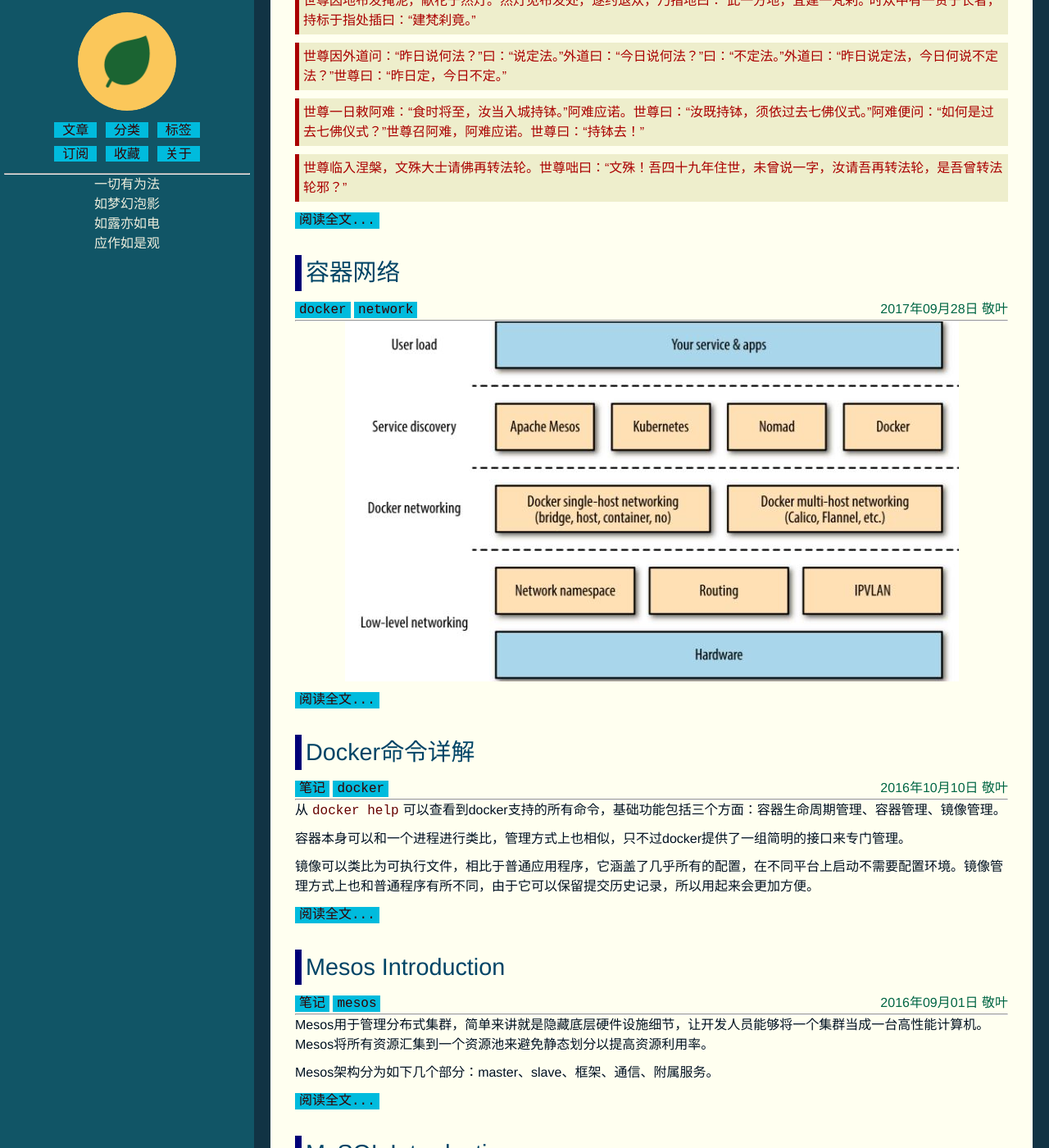
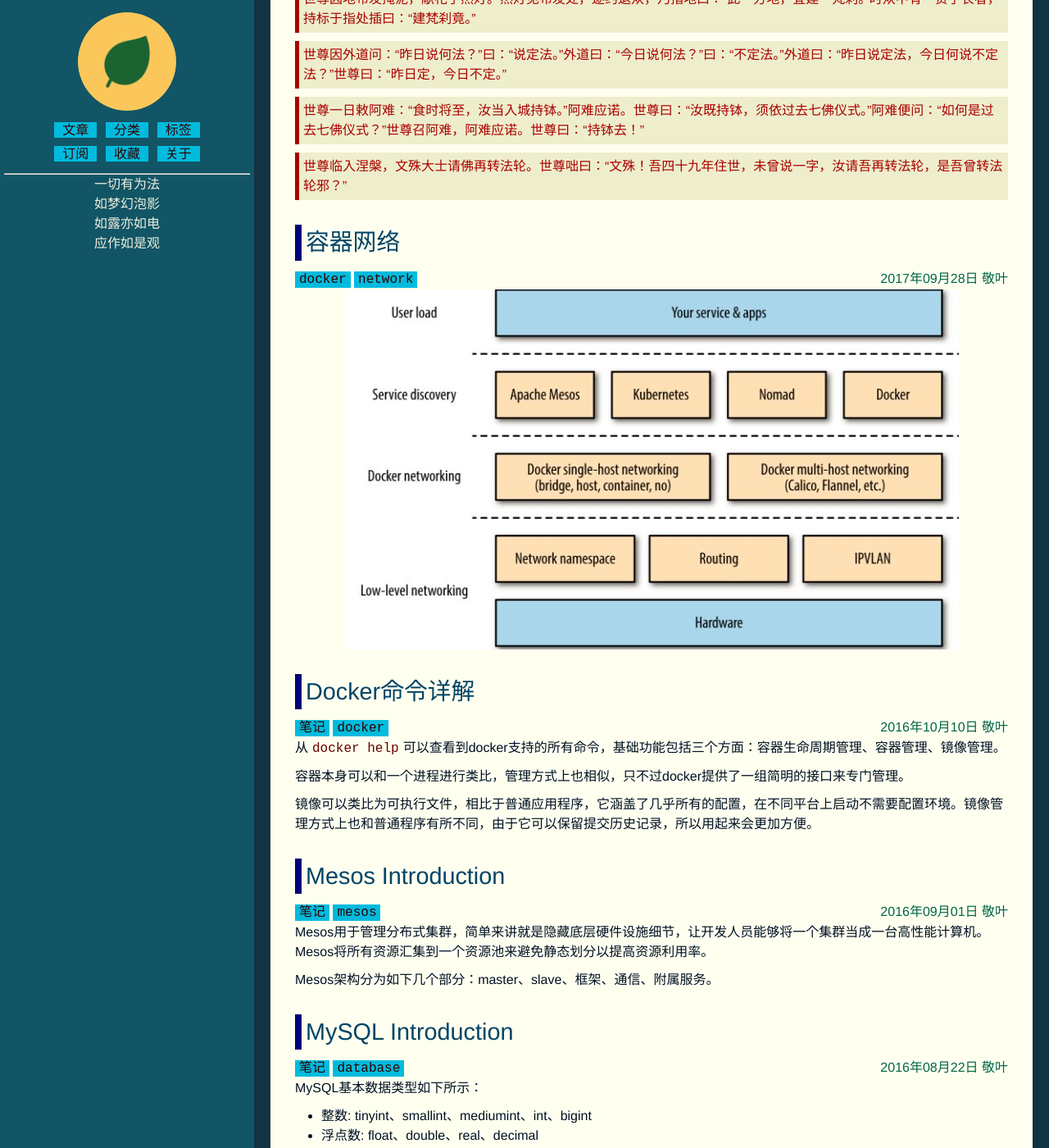
Before and after one commit to mickyching/mickyching.github.io, a Jekyll site: the page built from index.html, in a window 1280 px wide and 1400 px high, scrolled down 262 px. Shown: the whole window at 82% size. Built offline with Jekyll 4.4.1, drawn with Linux system fonts in a browser that asks for light colours; the list of posts is cut into pages by our own code; some of the changed text lies outside the part shown.

Commit message:
theme: drop verbose decoration
Signed-off-by: Micky Ching <mickyching@gmail.com>

```diff
--- a/index.html
+++ b/index.html
@@ -25,13 +25,10 @@
         </span>
         <br>
       </div>
-      <hr>
-
     </header>
 
     <article class="post-content">
       {{ post.content | split:'<!--abstract-end-->' | first  | split:'<!--abstract-begin-->' | last }}
-      <a class="post-nav" href="{{ post.url | prepend: site.baseurl }}"> 阅读全文... </a>
     </article>
     {% endif %}
     {% endfor %}
```
